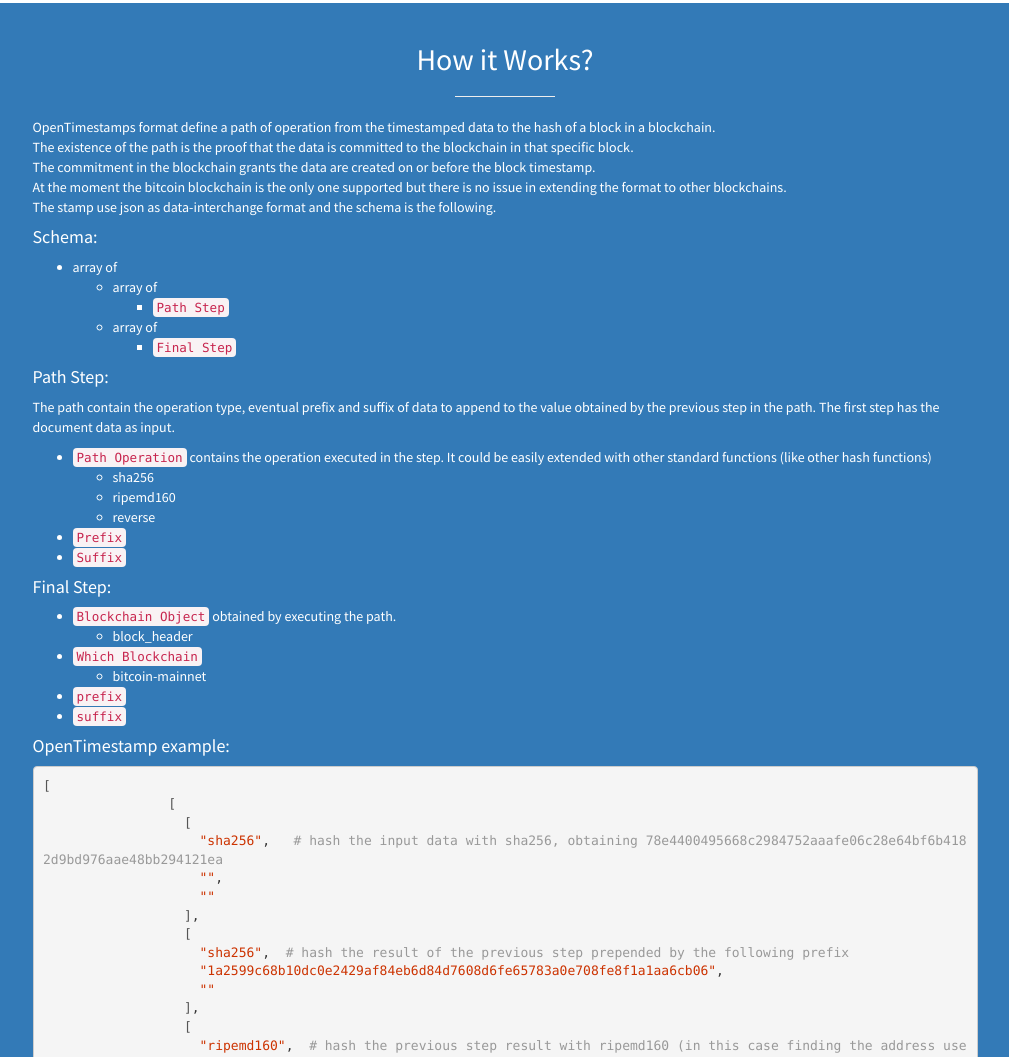
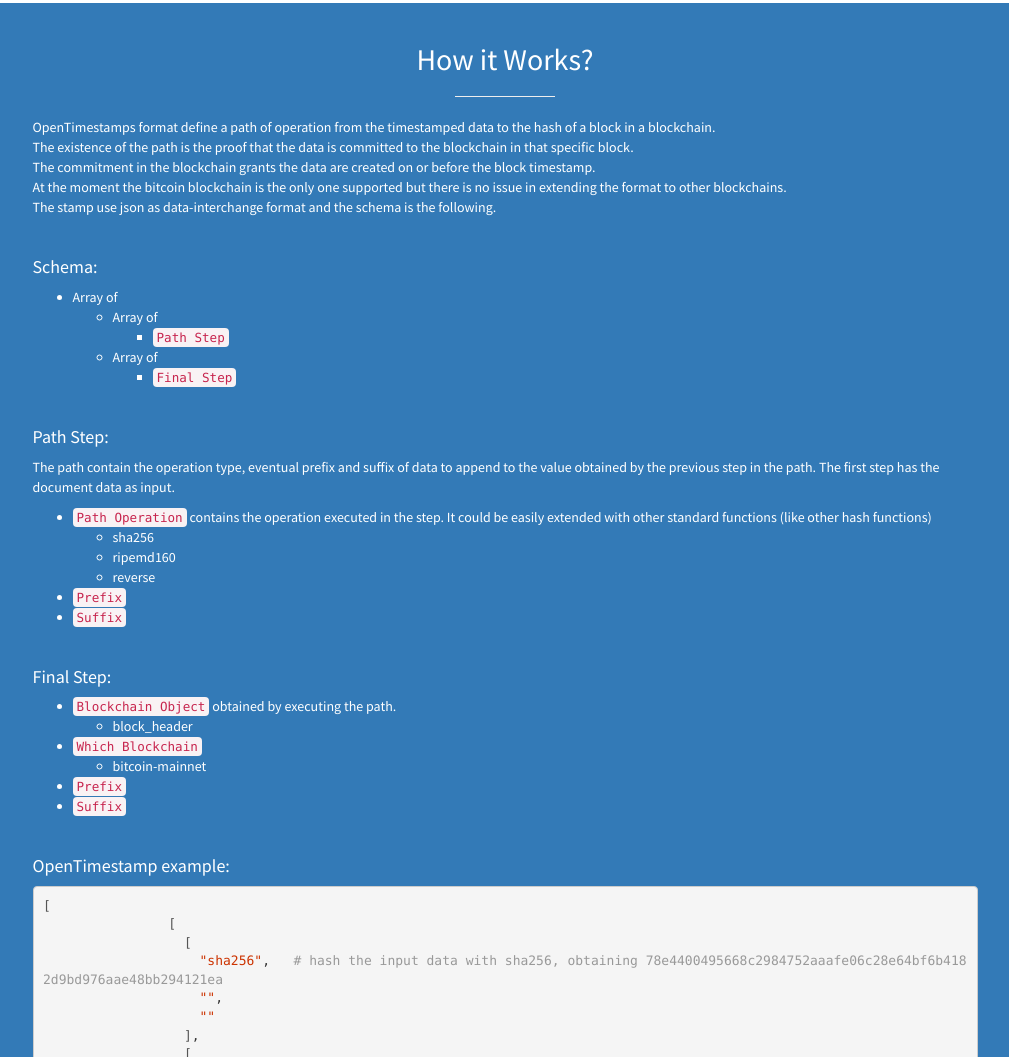
Before and after one commit to opentimestamps/opentimestamps.org, a plain HTML site: page index.html in a window 1280 px wide. Shown: the part 1449-2506 px from the top of the page, without its empty margins (135-1144 px from the left). Drawn offline with Linux system fonts and the light colour scheme.

Commit message:
Minor typo fixes, supporting json containing child "ots1"

```diff
--- a/index.html
+++ b/index.html
@@ -222,23 +222,26 @@
                       The commitment in the blockchain grants the data are created on or before the block timestamp.<br>
                       At the moment the bitcoin blockchain is the only one supported but there is no issue in extending the format to other blockchains.<br>
                       The stamp use <a href="http://json.org" style="color:white">json</a> as data-interchange format and the schema is the following.
+                    </p>
 
+                      <br>
                       <h4 id="schema">Schema:</h4>
                       <ul>
-                        <li>array of</li>
+                        <li>Array of</li>
                         <ul>
-                          <li>array of</li>
+                          <li>Array of</li>
                           <ul>
                             <li><a href="#pathstep"><code class="highlighter-rouge">Path Step</code></a></li>
                           </ul>
                         </ul>
                         <ul>
-                          <li>array of</li>
+                          <li>Array of</li>
                           <ul>
                             <li><a href="#finalstep"><code class="highlighter-rouge">Final Step</code></a></li>
                           </ul>
                         </ul>
                       </ul>
+                      <br>
 
                       <h4 id="pathstep">Path Step:</h4>
                       <p>The path contain the operation type, eventual prefix and suffix of data to append to the value obtained by the previous step in the path.
@@ -254,6 +257,7 @@
                         <li><code class="highlighter-rouge">Suffix</code></li>
                       </ul>
 
+                      <br>
                       <h4 id="finalstep">Final Step:</h4>
                       <ul>
                         <li><code class="highlighter-rouge">Blockchain Object</code> obtained by executing the path.</li>
@@ -264,16 +268,14 @@
                         <ul>
                           <li>bitcoin-mainnet</li>
                         </ul>
-                        <li><code class="highlighter-rouge">prefix</code></li>
-                        <li><code class="highlighter-rouge">suffix</code></li>
+                        <li><code class="highlighter-rouge">Prefix</code></li>
+                        <li><code class="highlighter-rouge">Suffix</code></li>
                       </ul>
 
-
-
+                      <br>
                       <h4>OpenTimestamp example:</h4>
 
 
-                    </p>
                     <figure class="highlight" style="height:350px; overflow:auto"><pre><code class="language-shell" data-lang="shell"><span class="o">[</span>
                 <span class="o">[</span>
                   <span class="o">[</span>
@@ -630,6 +632,10 @@
       var stampString = document.getElementById('jsonstamp').value;
       console.log("verifyButton clicked");
       var stamp = JSON.parse(stampString);
+      if(stamp.ots1) {
+        stamp=stamp.ots1;
+      }
+
     } catch(e) {}
 
     if(!stamp) {
```
